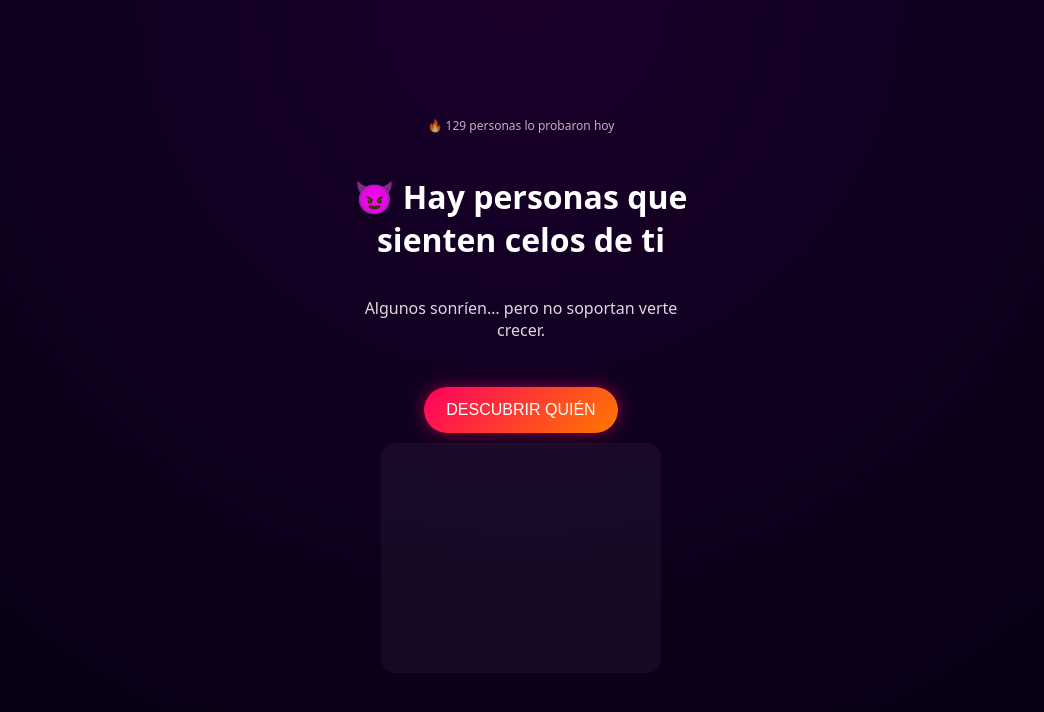
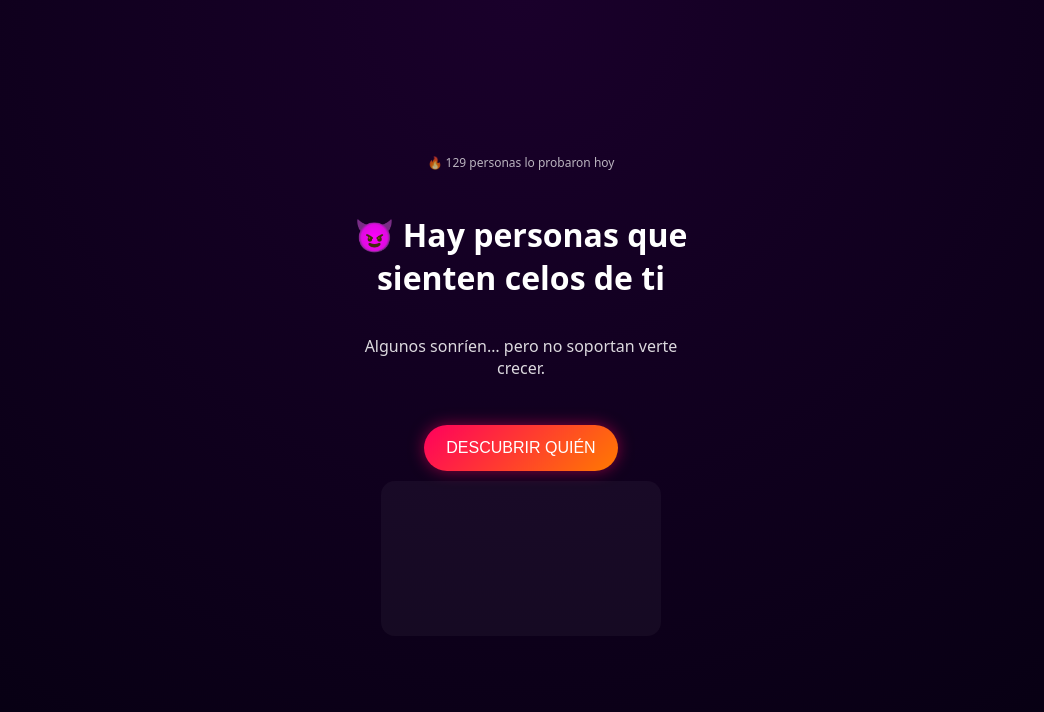
Before and after one commit to lopiensoloprogramo/quienteobserva, a React (Vite) app: page / in a window 1280 px wide. Shown: the top 712 px of the page, without its empty margins (119-1163 px from the left). Built offline with nearby package versions, Linux system fonts and the light colour scheme.

Commit message:
se añadio publicidad18

```diff
--- a/src/App.css
+++ b/src/App.css
@@ -109,7 +109,8 @@ p {
 
 .promo-box {
   width: 280px;
-  height: 230px;
+  max-height: 300px;
+  overflow-y: auto;
   margin-top: 0px;
   border-radius: 14px;
   background: rgba(255,255,255,0.04);
```
